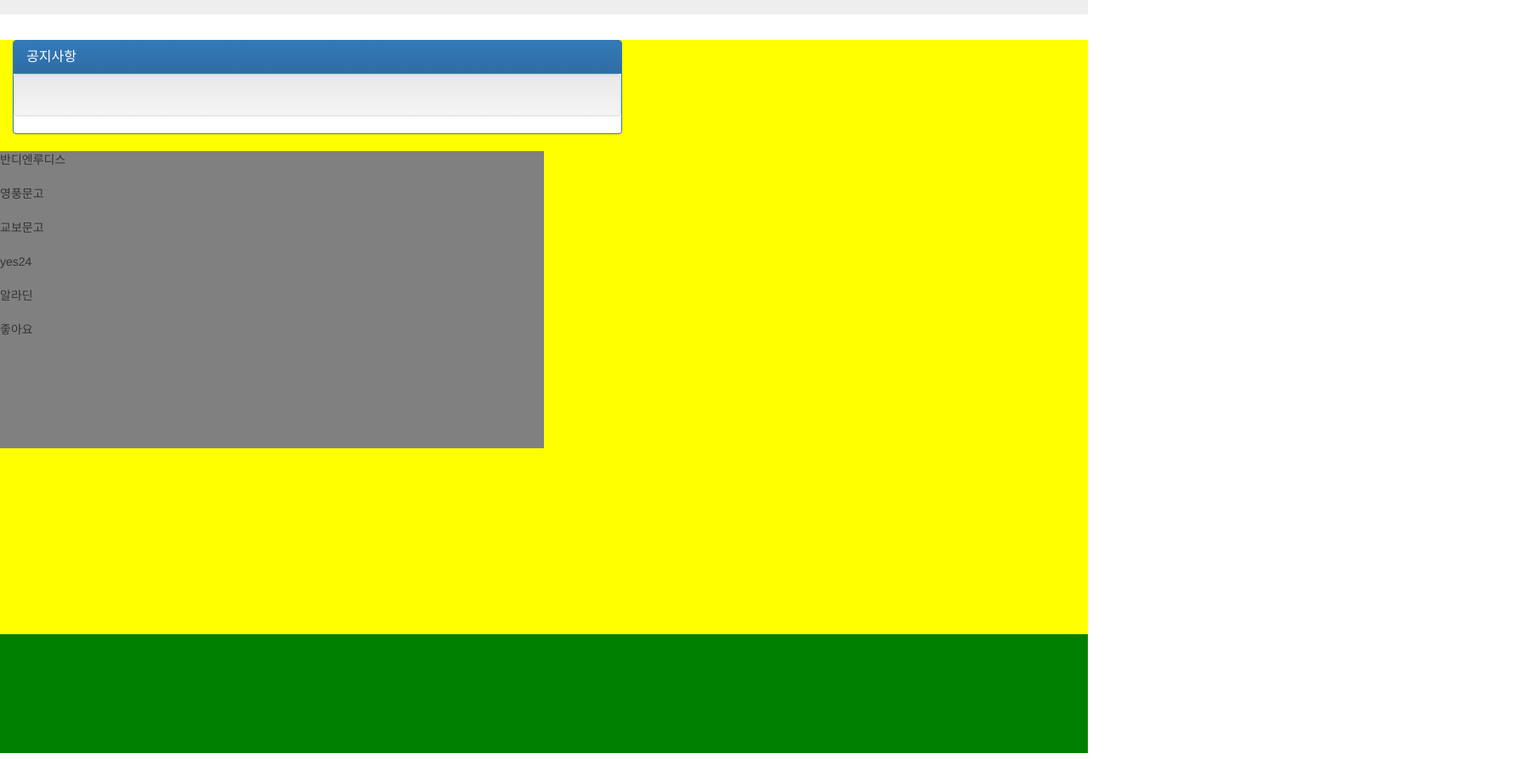
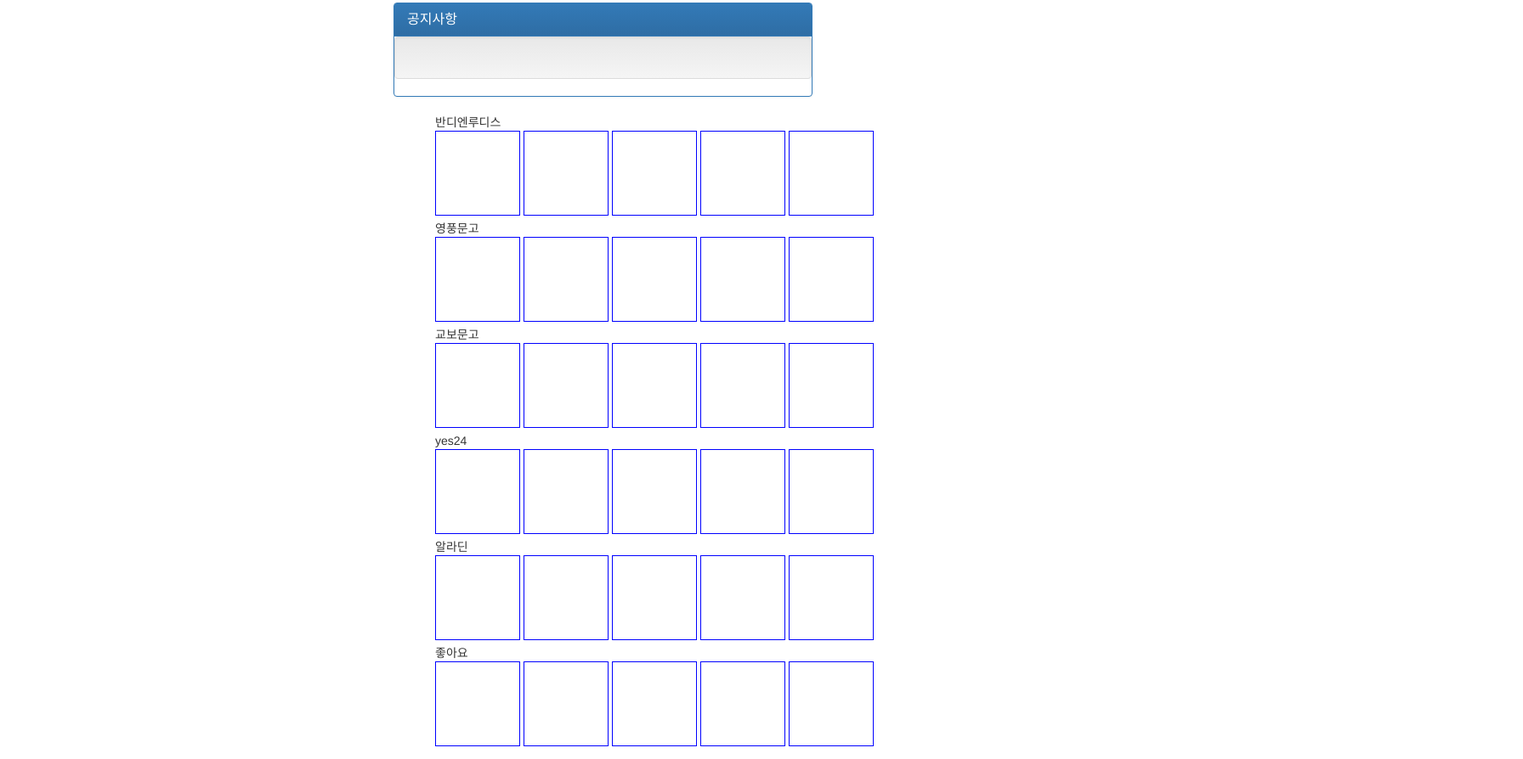
Before and after one commit to asqwklop12/practice, a plain HTML site: page index.html in a window 1280 px wide. Shown: the part 123-1017 px from the top of the page at 85% size, 1792 px wide, since content can reach past the window. Drawn offline with nearby package versions, Linux system fonts and the light colour scheme; files that its build step writes are made by us from their sources.

Commit message:
Update index.css

```diff
--- a/index.css
+++ b/index.css
@@ -1,78 +1,18 @@
-header {
-height: 10em;
-width: 100%;
-background-color: red;
-}
+.board {
+  margin-left: 35%;
+  width: 70%;
 
-main {
-  height: 50em;
-  width: 100%;
-  background-color: yellow;
-}
-.notice {
-  height: 50%;
-  width: 50%;
-  background-color: green;
-  float: left;
-}
-
-.login {
-  height: 50%;
-  width: 50%;
-  background-color: purple;
-  float: right;
 }
 
 .box {
-  display: inline-block;
-  height: 50%;
-  width: 50%;
-  background-color: gray;
-
-}
-.box_bandi {
-  display: inline-block;
-  height: 10%;
-  width: 10%;
-  background-color: green;
-}
-.box_ypbooks {
-  display: inline-block;
-  height: 10%;
-  width: 10%;
-  background-color: yellow;
+  width: 100%;
+  height: 100%;
+  margin-left: 40%;
 }
 
-.box_kyobobook {
+.box_bandi,.box_ypbooks,.box_kyobobook,.box_yes24, .box_aladin, .box_userSelect{
   display: inline-block;
-  height: 10%;
-  width: 10%;
-  background-color: red;
+  width: 100px;
+  height: 100px;
+  border: 1px solid blue;
 }
-
-.box_yes24 {
-  display: inline-block;
-  height: 10%;
-  width: 10%;
-  background-color: green;
-}
-
-.box_aladin {
-  display: inline-block;
-  height: 10%;
-  width: 10%;
-  background-color: yellow;
-}
-
-.box_userSelect {
-  display: inline-block;
-  height: 10%;
-  width: 10%;
-  background-color: red;
-}
-
-footer {
-  height: 10em;
-  width: 100%;
-  background-color: green;
-}
```
